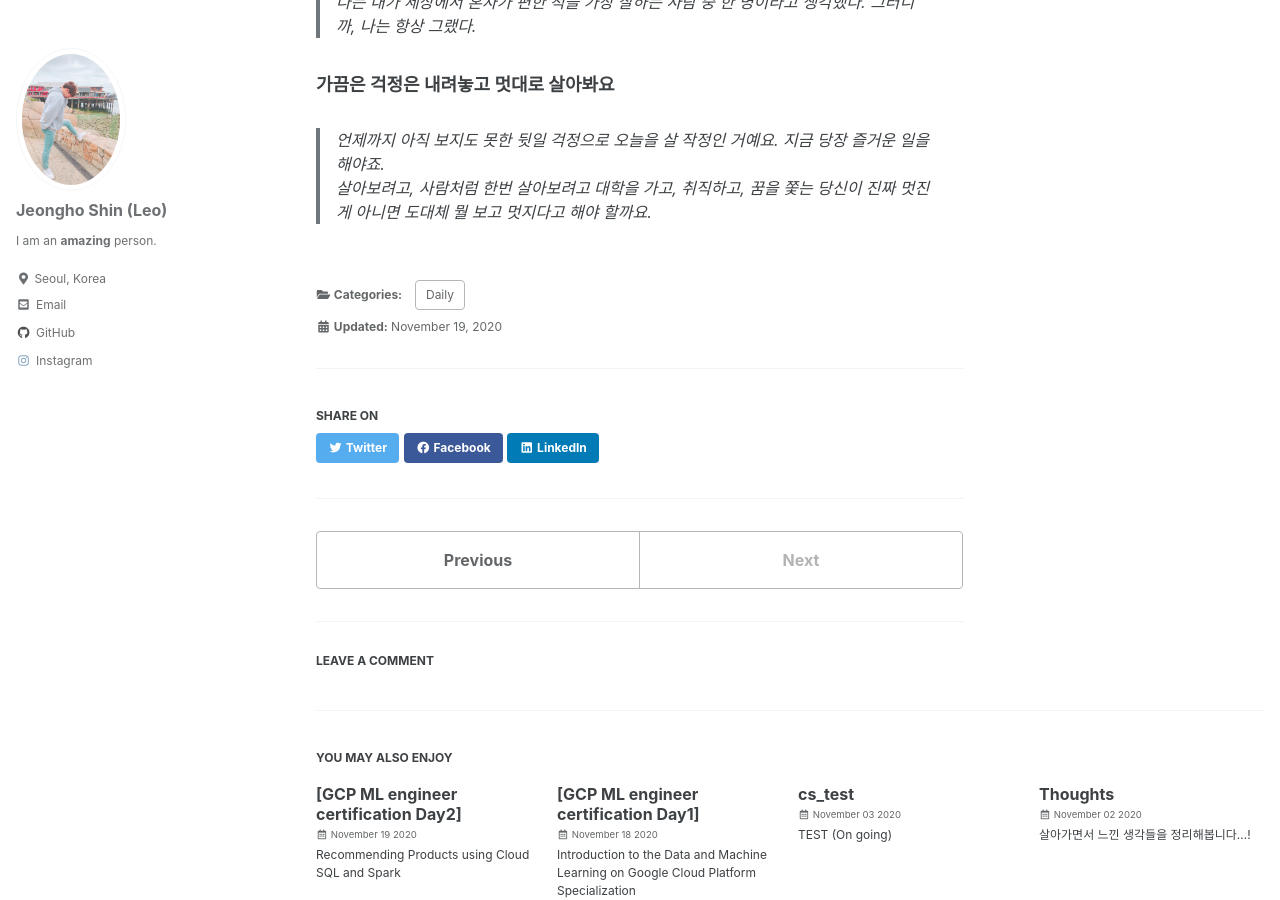
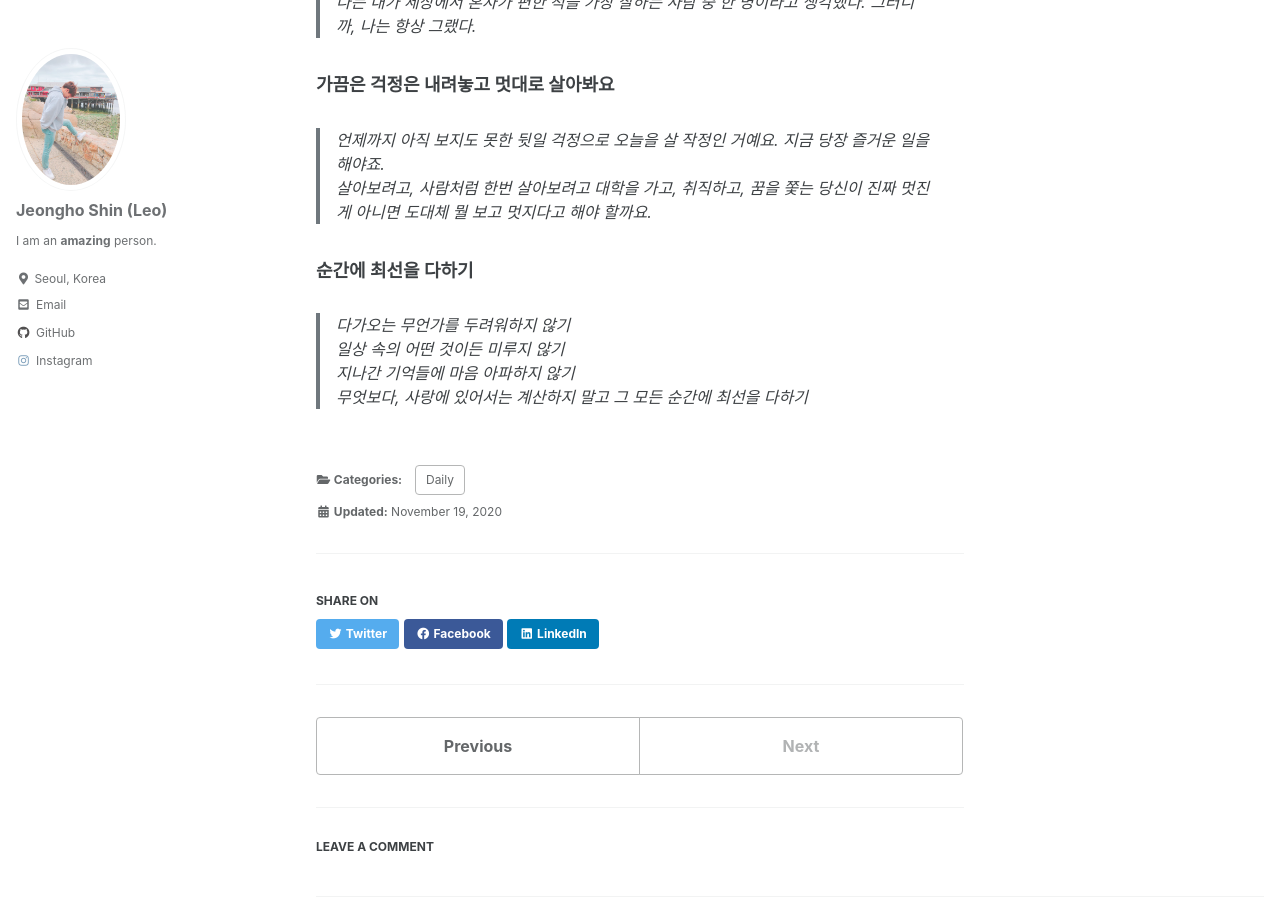
Before and after one commit to mlleo/mlleo.github.io, a Jekyll site: the page built from _posts/2020-11-19-book_review_1.md, in a window 1280 px wide and 900 px high, scrolled down 404 px. Built offline with Jekyll 4.4.1, drawn with Linux system fonts in a browser that asks for light colours; cached includes are drawn as plain includes; comment, search, counter and statistics services are not loaded.

Commit message:
Update 2020-11-19-book_review_1.md

```diff
--- a/_posts/2020-11-19-book_review_1.md
+++ b/_posts/2020-11-19-book_review_1.md
@@ -18,3 +18,9 @@ use_math: true # MathJax On
 ### 가끔은 걱정은 내려놓고 멋대로 살아봐요
 > 언제까지 아직 보지도 못한 뒷일 걱정으로 오늘을 살 작정인 거예요. 지금 당장 즐거운 일을 해야죠.<br>
 > 살아보려고, 사람처럼 한번 살아보려고 대학을 가고, 취직하고, 꿈을 쫓는 당신이 진짜 멋진 게 아니면 도대체 뭘 보고 멋지다고 해야 할까요.
+
+### 순간에 최선을 다하기
+> 다가오는 무언가를 두려워하지 않기 <br>
+> 일상 속의 어떤 것이든 미루지 않기 <br>
+> 지나간 기억들에 마음 아파하지 않기 <br>
+> 무엇보다, *사랑에 있어서는 계산하지 말고 그 모든 순간에 최선을 다하기*
```
